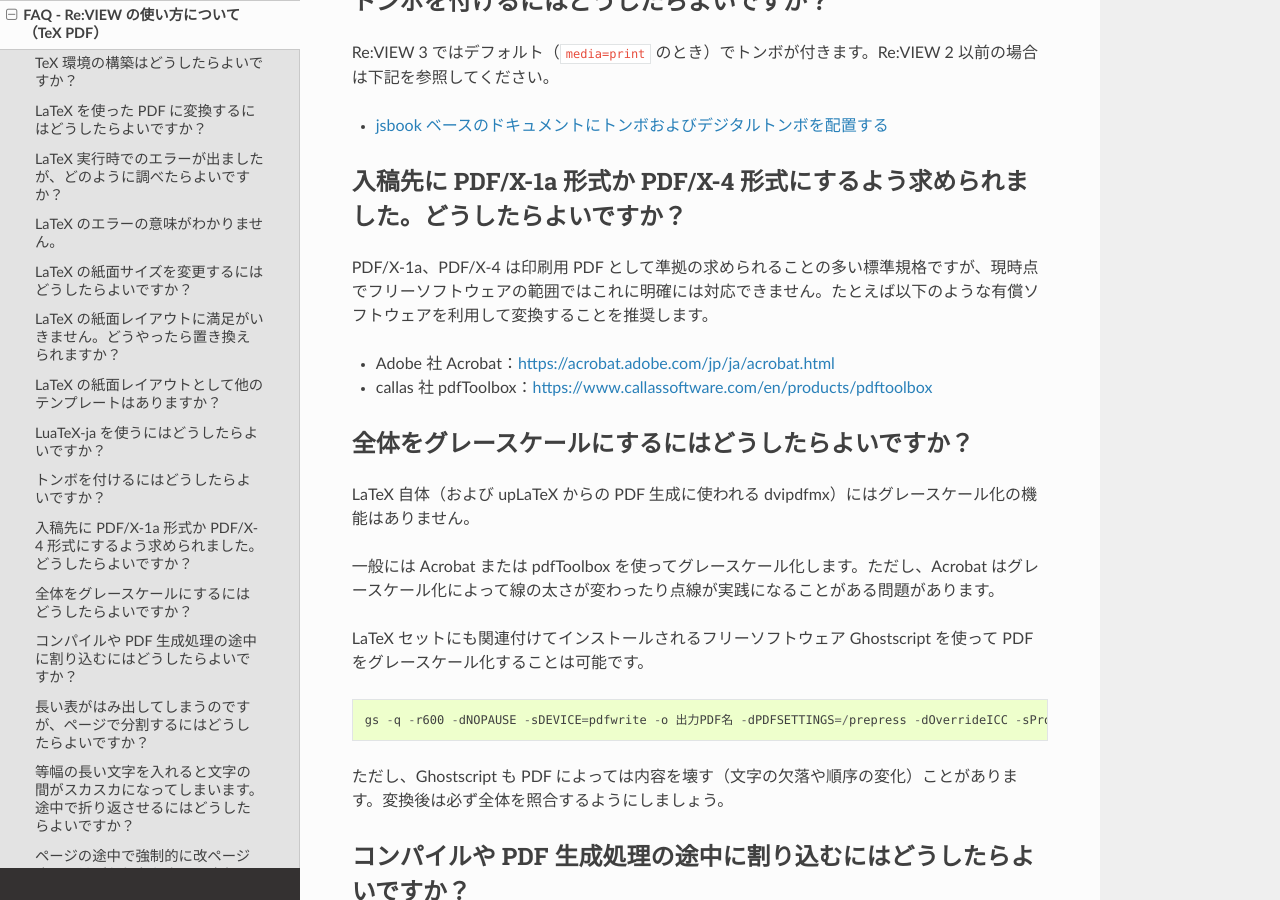
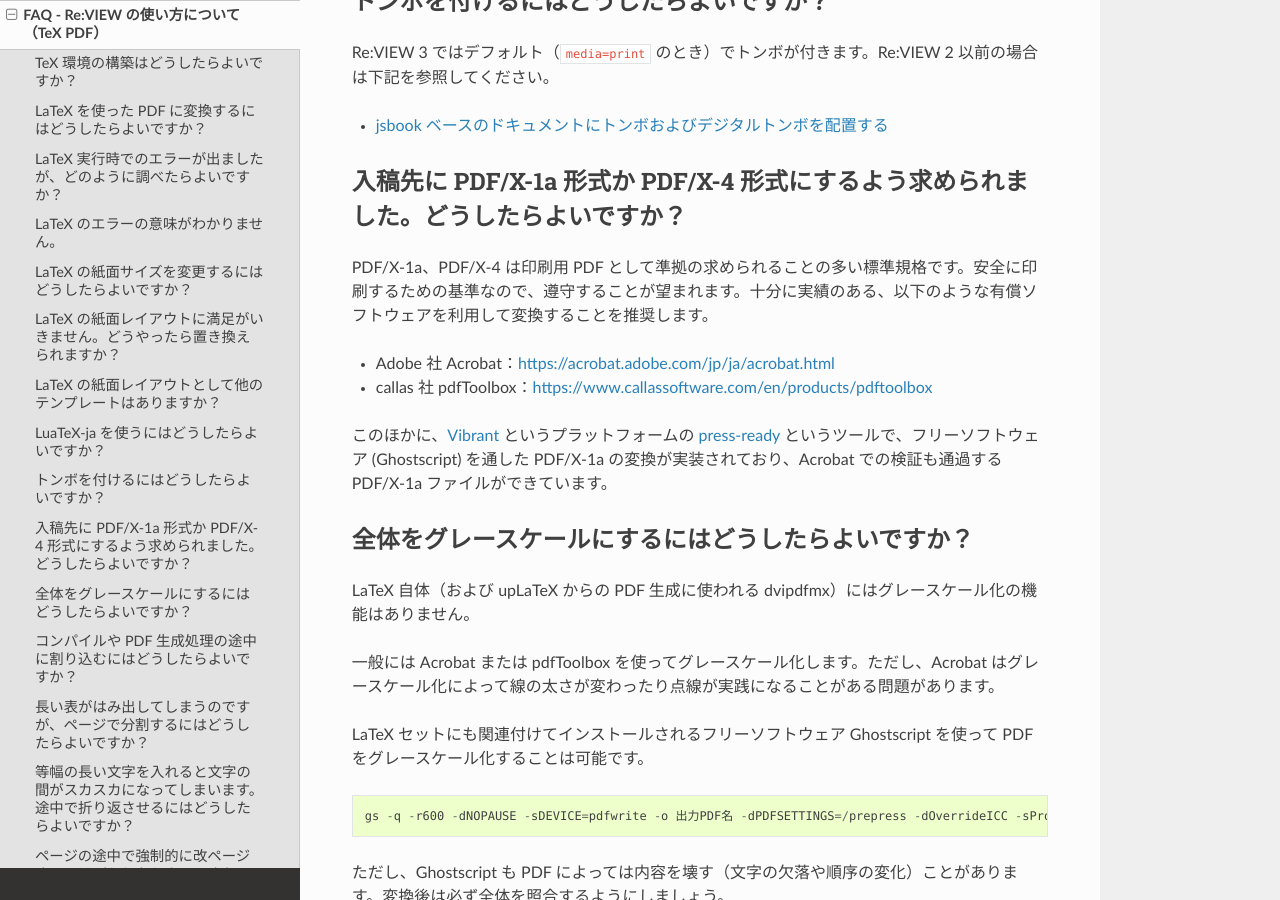
Before and after one commit to reviewml/reviewknowledge-ja, a Sphinx documentation site: the page built from docs/faq/faq-tex.md, in a window 1280 px wide and 900 px high, scrolled down 3467 px. Built offline with Sphinx 7.4.7 and the Read the Docs theme 2.0.0, drawn with Linux system fonts in a browser that asks for light colours.

Commit message:
press-readyを掲載

```diff
--- a/docs/faq/faq-tex.md
+++ b/docs/faq/faq-tex.md
@@ -113,10 +113,12 @@ Re:VIEW 3 ではデフォルト（`media=print` のとき）でトンボが付
 
 ## 入稿先に PDF/X-1a 形式か PDF/X-4 形式にするよう求められました。どうしたらよいですか？
 
-PDF/X-1a、PDF/X-4 は印刷用 PDF として準拠の求められることの多い標準規格ですが、現時点でフリーソフトウェアの範囲ではこれに明確には対応できません。たとえば以下のような有償ソフトウェアを利用して変換することを推奨します。
+PDF/X-1a、PDF/X-4 は印刷用 PDF として準拠の求められることの多い標準規格です。安全に印刷するための基準なので、遵守することが望まれます。十分に実績のある、以下のような有償ソフトウェアを利用して変換することを推奨します。
 
 - Adobe 社 Acrobat：[https://acrobat.adobe.com/jp/ja/acrobat.html](https://acrobat.adobe.com/jp/ja/acrobat.html)
 - callas 社 pdfToolbox：[https://www.callassoftware.com/en/products/pdftoolbox](https://www.callassoftware.com/en/products/pdftoolbox)
+
+このほかに、[Vibrant](https://vibrant.pub/) というプラットフォームの [press-ready](https://github.com/vibranthq/press-ready) というツールで、フリーソフトウェア (Ghostscript) を通した PDF/X-1a の変換が実装されており、Acrobat での検証も通過する PDF/X-1a ファイルができています。
 
 ## 全体をグレースケールにするにはどうしたらよいですか？
 
```
